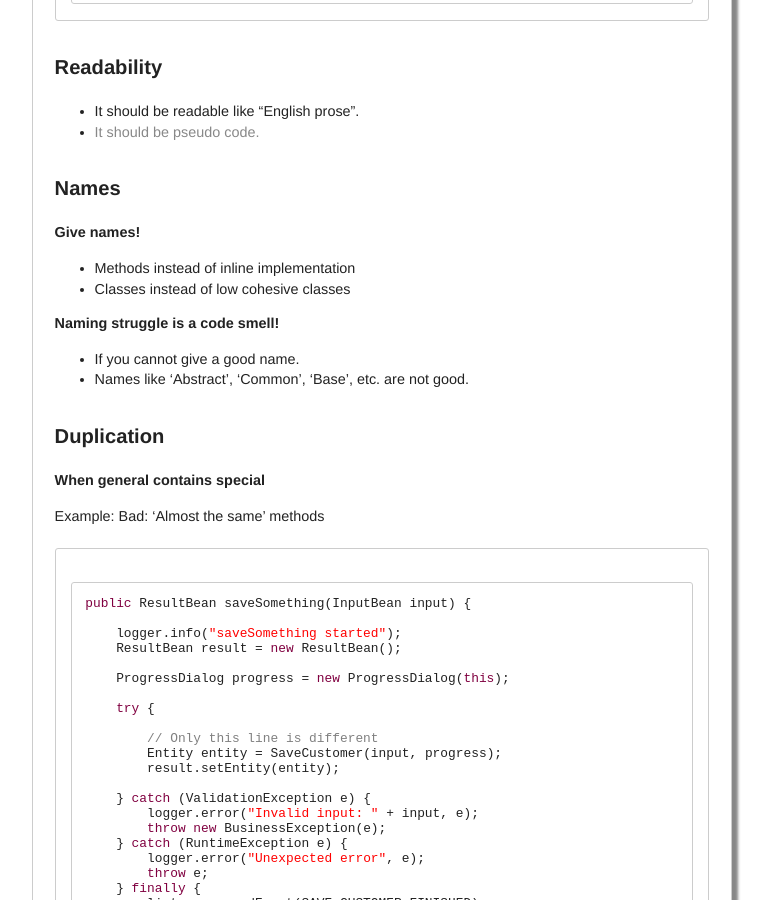
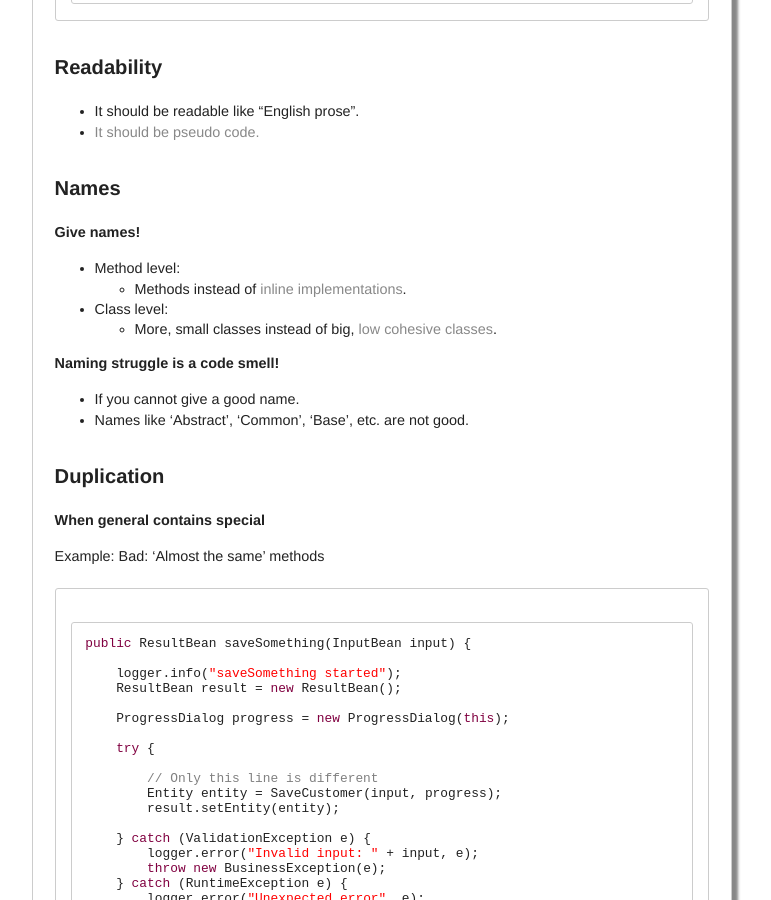
Before and after one commit to woj-tek/petozoltan.github.io, a Jekyll site: the page built from _posts/2016-08-24-clean-code-introduction.md, in a window 1280 px wide and 900 px high, scrolled down 5653 px. Shown: the whole window, without its empty margins (258-1029 px from the left). Built offline with Jekyll 4.4.1, drawn with Linux system fonts in a browser that asks for light colours; some of the changed text lies outside the part shown.

Commit message:
Update 2016-08-24-clean-code-introduction.md

```diff
--- a/_posts/2016-08-24-clean-code-introduction.md
+++ b/_posts/2016-08-24-clean-code-introduction.md
@@ -258,8 +258,10 @@ getCustomers(Status status) {
 
 **Give names!**
 
-- Methods instead of inline implementation
-- Classes instead of low cohesive classes
+- Method level:
+  - Methods instead of [inline implementations](https://petozoltan.github.io/2016/08/19/clean-code-outline.html#avoid-inline-implementation).
+- Class level:
+  - More, small classes instead of big, [low cohesive classes](https://petozoltan.github.io/2016/08/19/clean-code-outline.html#does-more-things---low-cohesion).
 
 **Naming struggle is a code smell!**
 
```
Also changed, not shown: other parts of _posts/2016-08-24-clean-code-introduction.md (+1 -1 lines).
